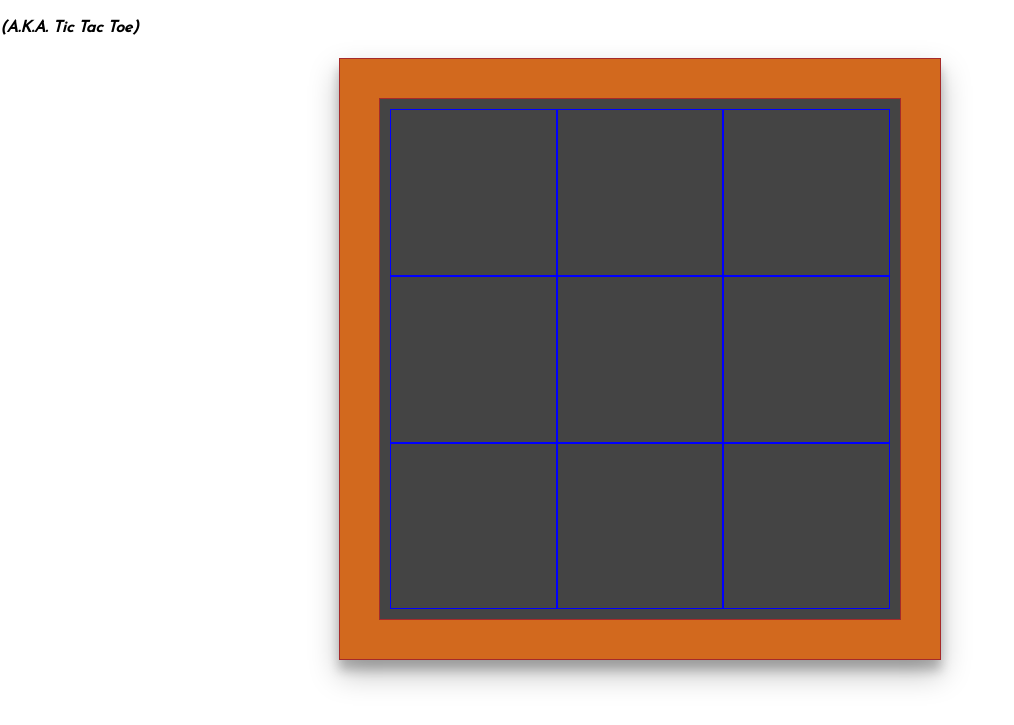
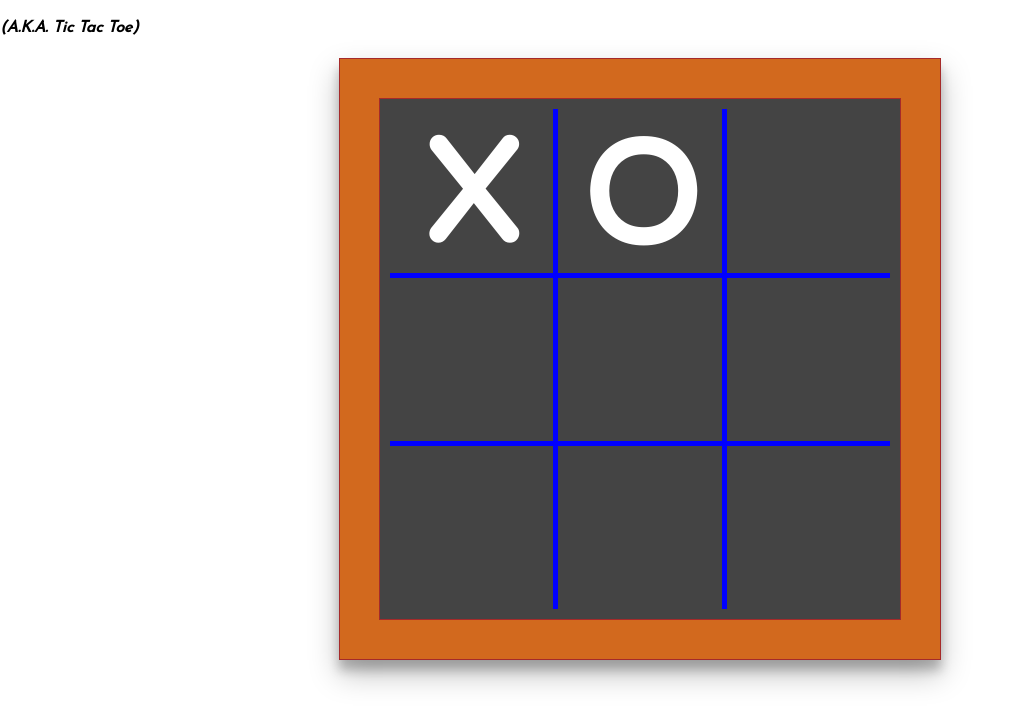
Before and after one commit to lordchancellor/noughts-and-crosses, a website built with webpack: page src/index.html in a window 1280 px wide. Shown: the part 61-786 px from the top of the page, without its empty margins (0-1014 px from the left). Built offline with nearby package versions, Linux system fonts and the light colour scheme.

Commit message:
Fleshed out the board styling

```diff
--- a/src/index.html
+++ b/src/index.html
@@ -29,8 +29,8 @@
 			<div class="board-outer">
 				<div class="board-inner">
 					<div class="top-row">
-						<div class="left"></div>
-						<div class="center"></div>
+						<div class="left"><h2 class="marker cross">X</h2></div>
+						<div class="center"><h2 class="marker nought">O</h2></div>
 						<div class="right"></div>
 					</div>
 					<div class="middle-row">
--- a/src/sass/modules/_buttons.scss
+++ b/src/sass/modules/_buttons.scss
@@ -81,7 +81,3 @@ a.btn {
 .btn-github {
 	@include button-variant($whiteText, $github, $githubBorder);
 }
-
-.btn-twitter {
-	@include button-variant($whiteText, $twitter, $twitterBorder);
-}
--- a/src/sass/modules/_palette.scss
+++ b/src/sass/modules/_palette.scss
@@ -1,6 +1,6 @@
 // Palette
 $whiteText:     #ffffff;
-$darkText:      #333333;
+$darkText:      #000000;
 
 // Buttons
 $btn-primary-bg:                 darken(#428bca, 6.5%);
@@ -18,8 +18,5 @@ $btn-warning-border:             darken($btn-warning-bg, 5%);
 $btn-danger-bg:                  #d9534f;
 $btn-danger-border:              darken($btn-danger-bg, 5%);
 
-$twitter:       #55acee;
-$twitterBorder: #3E7EAE;
-
 $github:        #333333;
 $githubBorder:  #111111;
--- a/src/sass/partials/_home.scss
+++ b/src/sass/partials/_home.scss
@@ -8,6 +8,7 @@ header {
 	display: flex;
 	align-items: center;
 	justify-content: center;
+	margin-bottom: 30px;
 
 	.board-outer {
 		display: flex;
@@ -18,6 +19,7 @@ header {
 		border: 1px solid brown;
 		background: chocolate;
 		box-shadow: 0 14px 28px rgba(0,0,0,0.25), 0 10px 10px rgba(0,0,0,0.22);
+		// box-shadow: 0 19px 38px rgba(0,0,0,0.30), 0 15px 12px rgba(0,0,0,0.22);
 
 		.board-inner {
 			display: flex;
@@ -39,9 +41,39 @@ header {
 				.center,
 				.right {
 					flex-grow: 1;
-					border: 1px solid blue;
-					font-family: 'Varela Round', 'Josefin Sans', sans-serif;
+					position: relative;
+
+					.marker {
+						position: absolute;
+						padding: 0;
+						margin: 0;
+						font-family: 'Varela Round', 'Josefin Sans', sans-serif;
+						font-size: 9.0rem;
+						font-weight: 700;
+						text-transform: uppercase;
+						color: $whiteText;
+
+						&.cross {
+							top: 5px;
+							left: 33px;
+						}
+
+						&.nought {
+							top: 7px;
+							left: 24px;
+						}
+					}
 				}
+
+				.left,
+				.center {
+					border-right: 5px solid blue;
+				}
+			}
+
+			.top-row,
+			.middle-row {
+				border-bottom: 5px solid blue;
 			}
 		}
 	}
```
